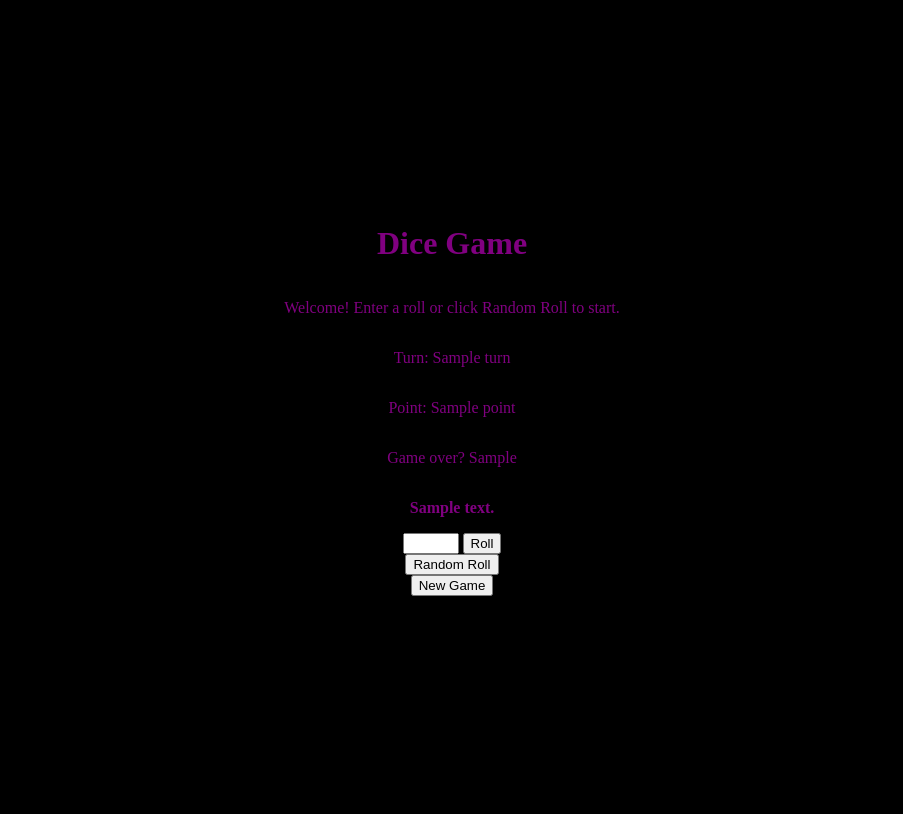
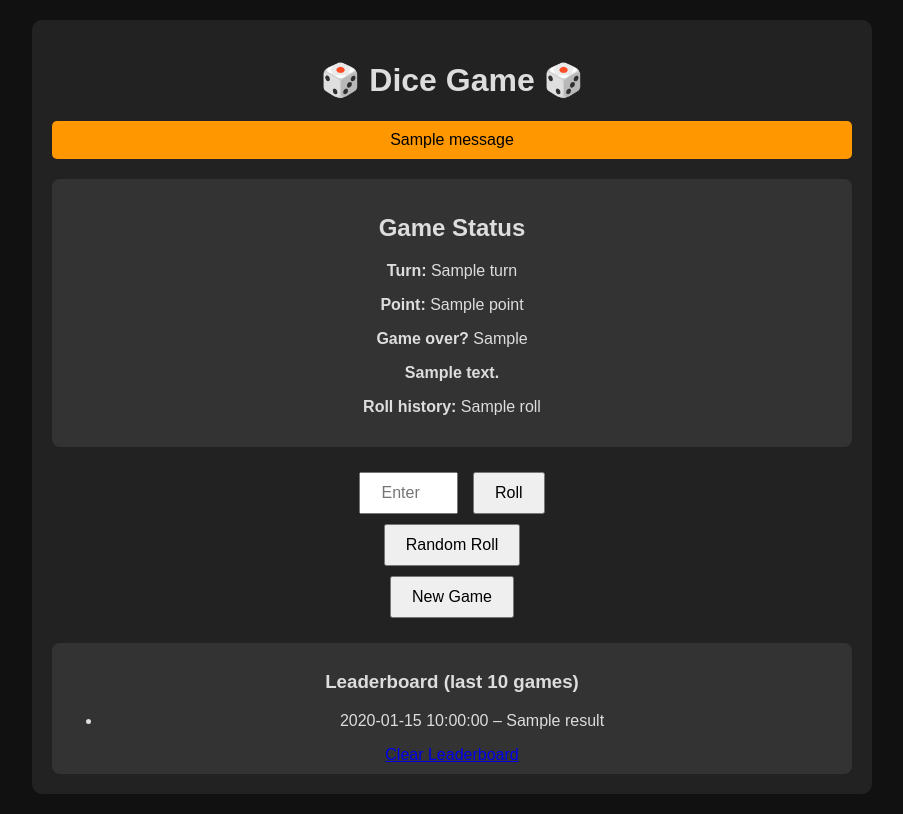
Before and after one commit to poppasilky/Dice-Game, a Python web app: template templates/dice.html in a window 1280 px wide. Shown: the whole page, without its empty margins (188-1091 px from the left). Before the commit the page ends 596 px from the top, so only its background shows below. Run offline with Jinja, Linux system fonts and the light colour scheme; the template is opened without the code that fills it: most values are stand-ins (such as "Sample title", 1, 10 or a date in 2020); one stand-in notice (Sample message) is shown.

Commit message:
Enhance styling and layout for dice game
Updated styles and improved layout for the Dice Game page.

```diff
--- a/templates/dice.html
+++ b/templates/dice.html
@@ -3,40 +3,99 @@
 <head>
     <title>Dice Game</title>
     <style>
-    body
-    {
-    background-color: black;
-    color: purple;
-    display: flex;
-    flex-direction: column;
-    align-items: center;
-    justify-content: center;
-    height: 100vh;
+        body {
+            background-color: #111;
+            color: #ddd;
+            font-family: Arial, sans-serif;
+            text-align: center;
             margin: 0;
+            padding: 20px;
+        }
+        .container {
+            max-width: 800px;
+            margin: auto;
+            background: #222;
+            padding: 20px;
+            border-radius: 10px;
+        }
+        .game-status {
+            background: #333;
+            padding: 15px;
+            border-radius: 8px;
+            margin: 20px 0;
+        }
+        button, input {
+            padding: 10px 20px;
+            margin: 5px;
+            font-size: 16px;
+            cursor: pointer;
+        }
+        .leaderboard {
+            background: #333;
+            padding: 10px;
+            border-radius: 8px;
+            margin-top: 20px;
+        }
+        .win {
+            color: #4caf50;
+        }
+        .lose {
+            color: #f44336;
+        }
+        .flash {
+            background: #ff9800;
+            color: #000;
+            padding: 10px;
+            margin-bottom: 10px;
+            border-radius: 5px;
         }
     </style>
 </head>
 <body>
-    <h1>Dice Game</h1>
+    <div class="container">
+        <h1>🎲 Dice Game 🎲</h1>
 
-    <p>Welcome! Enter a roll or click Random Roll to start.</p>
-    <p>Turn: {{ game.turn }}</p>
-    <p>Point: {{ game.point if game.point else 'not set' }}</p>
-    <p>Game over? {{ game.game_over }}</p>
+        {% with messages = get_flashed_messages() %}
+            {% if messages %}
+                {% for message in messages %}
+                    <div class="flash">{{ message }}</div>
+                {% endfor %}
+            {% endif %}
+        {% endwith %}
 
+        <div class="game-status">
+            <h2>Game Status</h2>
+            <p><strong>Turn:</strong> {{ game.turn }}</p>
+            <p><strong>Point:</strong> {{ game.point if game.point else 'not set' }}</p>
+            <p><strong>Game over?</strong> {{ game.game_over }}</p>
             <p><strong>{{ game.message }}</strong></p>
+            {% if game.rolls %}
+                <p><strong>Roll history:</strong> {{ game.rolls | join(', ') }}</p>
+            {% endif %}
+        </div>
 
         <form method="post">
-        <input type="number" name="roll" min="2" max="12" required>
-        <button type="submit" name="roll" value="1">Roll</button>
+            <input type="number" name="roll" min="2" max="12" placeholder="Enter roll (2-12)">
+            <button type="submit" name="roll" value="submit">Roll</button>
         </form>
-
         <form method="post">
-        <button type="submit" name="random" value="1">Random Roll</button>
+            <button type="submit" name="roll" value="random">Random Roll</button>
         </form>
-
         <form method="post">
             <button type="submit" name="new_game" value="1">New Game</button>
         </form>
+
+        {% if leaderboard %}
+        <div class="leaderboard">
+            <h3>Leaderboard (last 10 games)</h3>
+            <ul>
+                {% for entry in leaderboard %}
+                    <li class="{{ entry.result }}">{{ entry.timestamp }} – {{ entry.result }}</li>
+                {% endfor %}
+            </ul>
+            <a href="{{ url_for('clear_leaderboard') }}">Clear Leaderboard</a>
+        </div>
+        {% endif %}
+    </div>
 </body>
 </html>
```
Lines whose indentation alone changed are shown as unchanged.
